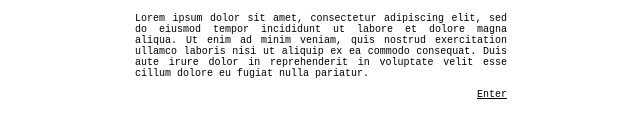
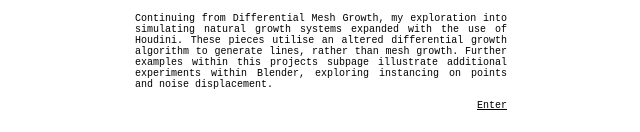
Before and after one commit to ae023/PORT24.io, a plain HTML site: page index.html in a window 1280 px wide. Shown: the part 2224-2356 px from the top of the page, without its empty margins (319-959 px from the left). Drawn offline with nearby package versions, Linux system fonts and the light colour scheme.

Commit message:
Add files via upload

```diff
--- a/index.html
+++ b/index.html
@@ -22,7 +22,8 @@ produced during my time studying towards my BA in Fine Art: Computational Arts.
 <br><br>
 
 <div class="signature">
-Contact: <a href="mailto:e.andersondoherty0420221@arts.ac.uk" style="color: black;">e.andersondoherty0420221@arts.ac.uk</a><br><br>
+<a href="mailto:e.andersondoherty0420221@arts.ac.uk" style="color: black;">Email</a> &
+<a href="https://www.instagram.com/ae.xxiii/" target="_blank" style="color: black;">Instagram</a><br><br>
 </div>
 
 <hr>
@@ -140,10 +141,11 @@ Differential Line Growth
 </div>
 
 <p><div class="body">
-Lorem ipsum dolor sit amet, consectetur adipiscing elit, sed do eiusmod tempor
-incididunt ut labore et dolore magna aliqua. Ut enim ad minim veniam, quis nostrud
-exercitation ullamco laboris nisi ut aliquip ex ea commodo consequat. Duis aute irure
-dolor in reprehenderit in voluptate velit esse cillum dolore eu fugiat nulla pariatur.
+Continuing from Differential Mesh Growth, my exploration into simulating natural growth
+systems expanded with the use of Houdini. These pieces utilise an altered differential
+growth algorithm to generate lines, rather than mesh growth. Further examples within this
+projects subpage illustrate additional experiments within Blender, exploring instancing
+on points and noise displacement.
 </p></div>
 
 <div class="signature">
```
Lines whose indentation alone changed are shown as unchanged.
